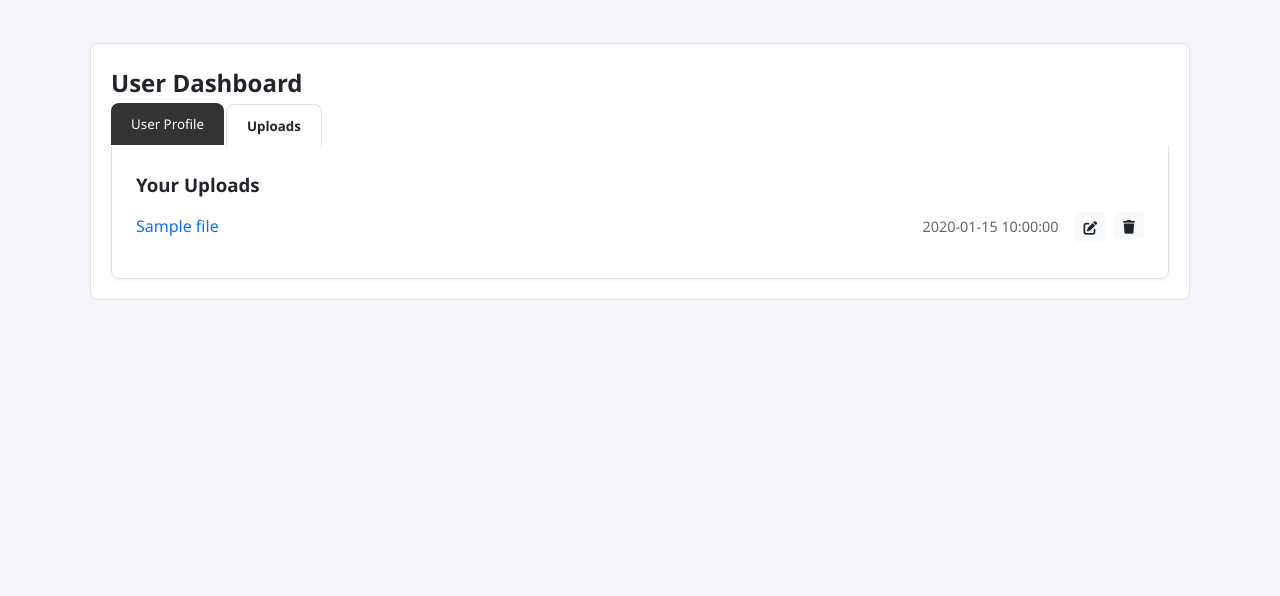
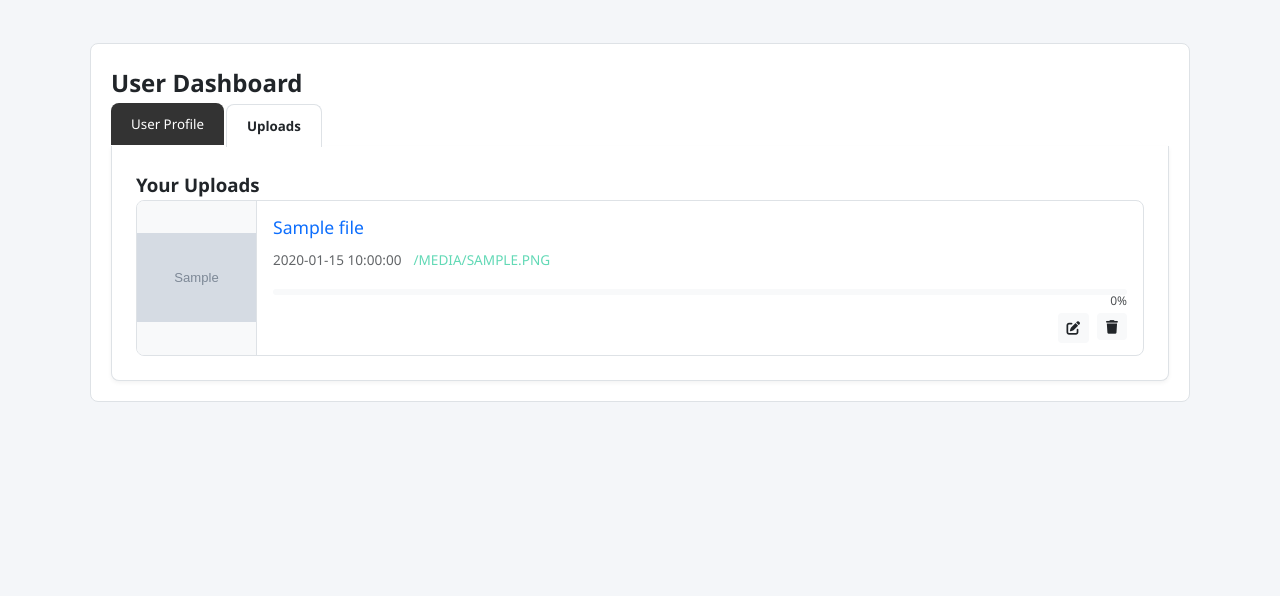
Before and after one commit to BuiTanDung-DVV/Shware, a Flask app: template app/templates/profile.html in a window 1280 px wide, after a click on "Uploads". Shown: the part 161-757 px from the top of the page. Run offline with Flask 3, Linux system fonts and the light colour scheme; tables that the repository leaves empty hold one stand-in row (values such as "Sample post"); the template is opened without the code that fills it: values that come from a table or form of the project are taken from there, most other values are stand-ins (such as "Sample title", 1, 10 or a date in 2020); grey boxes marked "Sample" are stand-in pictures; some libraries are stand-ins or nearby versions.

Commit message:
feat(upload): implement background upload with progress tracking and update user profile uploads display

```diff
--- a/app/files_management/list_files.py
+++ b/app/files_management/list_files.py
@@ -27,7 +27,14 @@ def list_files():
         page = request.args.get('page', 1, type=int)
         per_page = 5
         files = []
-        docs = db.collection('files').offset((page - 1) * per_page).limit(per_page).stream()
+
+        # Thêm sắp xếp theo upload_date giảm dần (mới nhất lên đầu)
+        docs = db.collection('files') \
+            .order_by('upload_date', direction=firestore.Query.DESCENDING) \
+            .offset((page - 1) * per_page) \
+            .limit(per_page) \
+            .stream()
+
         for doc in docs:
             data = doc.to_dict()
             files.append({
@@ -46,7 +53,7 @@ def list_files():
             })
 
         # Get total file count for pagination
-        total_files = db.collection('files').get()
+        total_files = [doc for doc in db.collection('files').stream()]
         total_pages = (len(total_files) + per_page - 1) // per_page
 
     except Exception as e:
--- a/app/models/user.py
+++ b/app/models/user.py
@@ -7,9 +7,11 @@ class User(UserMixin, db.Model):
     name = db.Column(db.String(150), nullable=False)
     email = db.Column(db.String(150), unique=True, nullable=False)
     profile_pic = db.Column(db.String(200), nullable=True)
+    role = db.Column(db.String(150), nullable=False)
 
-    def __init__(self, id_, name, email, profile_pic):
+    def __init__(self, id_, name, email, profile_pic, role):
         self.id = id_
         self.name = name
         self.email = email
         self.profile_pic = profile_pic
+        self.role = role
--- a/app/templates/profile.html
+++ b/app/templates/profile.html
@@ -33,6 +33,7 @@ block title %}User Profile{% endblock %} {% block content %}
     </li>
   </ul>
   <div class="tab-content" id="profileTabsContent">
+    <!-- Tab User Profile -->
     <div
       class="tab-pane fade show active"
       id="profile"
@@ -94,6 +95,8 @@ block title %}User Profile{% endblock %} {% block content %}
         </div>
       </div>
     </div>
+
+    <!-- Tab Uploads -->
     <div
       class="tab-pane fade"
       id="uploads"
@@ -103,25 +106,55 @@ block title %}User Profile{% endblock %} {% block content %}
       <!-- Nội dung của tab Uploads -->
       <h3>Your Uploads</h3>
       {% if user_uploads %}
-      <ul class="uploads-list-detailed">
+      <div class="uploads-column-layout">
         {% for file in user_uploads %}
-        <li class="upload-item">
+        <div class="file-card" id="file-{{ file.doc_id }}">
+          <div class="file-card-thumbnail">
+            <img
+              src="{{ file.thumbnail_url or '/static/images/default-thumbnail.png' }}"
+              alt="File Thumbnail"
+            />
+          </div>
+          <div class="file-card-content">
             <a
               href="{{ url_for('files.file_detail', doc_id=file.doc_id) }}"
-            class="upload-item-title"
-            >{{ file.title }}</a
+              class="file-card-title"
             >
-          <span class="upload-item-date"
+              {{ file.title }}
+            </a>
+            <div class="file-card-meta">
+              <span class="file-card-date"
                 >{{ file.upload_date | format_datetime }}</span
               >
-          {# Assuming you have a format_datetime filter #}
-          <div class="upload-item-actions">
+              <span class="file-card-type">{{ file.file_type }}</span>
+            </div>
+
+            <!-- Thanh tiến trình nếu đang tải lên -->
+            {% if file.upload_status == 'pending' or file.upload_status ==
+            'uploading' %}
+            <div class="upload-progress-wrapper">
+              <div class="upload-progress-container">
+                <div
+                  class="upload-progress-bar"
+                  data-upload-id="{{ file.upload_id }}"
+                  style="width: 0%"
+                ></div>
+              </div>
+              <div
+                class="upload-progress-text"
+                data-upload-id="{{ file.upload_id }}"
+              >
+                0%
+              </div>
+            </div>
+            {% endif %}
+
+            <div class="file-card-actions">
               <a
                 href="#"
                 class="btn btn-sm btn-outline-secondary action-btn"
                 title="Edit"
               >
-              {# Placeholder link for Edit #}
                 <i class="fas fa-edit"></i>
               </a>
               <form
@@ -139,15 +172,152 @@ block title %}User Profile{% endblock %} {% block content %}
                 </button>
               </form>
             </div>
-        </li>
+          </div>
+        </div>
         {% endfor %}
-      </ul>
+      </div>
       {% else %}
       <p>You have not uploaded any files yet.</p>
       {% endif %}
     </div>
   </div>
 </div>
+
+<style>
+  /* Giao diện dạng cột cho danh sách file */
+  .uploads-column-layout {
+    display: flex;
+    flex-direction: column;
+    gap: 16px;
+  }
+
+  /* Card cho từng file */
+  .file-card {
+    display: flex;
+    background-color: var(--card-bg);
+    border: 1px solid var(--border-color);
+    border-radius: 8px;
+    overflow: hidden;
+    transition: transform 0.2s, box-shadow 0.2s;
+  }
+
+  .file-card:hover {
+    transform: translateY(-2px);
+    box-shadow: 0 4px 8px rgba(0, 0, 0, 0.1);
+  }
+
+  /* Thumbnail của file */
+  .file-card-thumbnail {
+    flex: 0 0 120px;
+    background-color: var(--light-color);
+    display: flex;
+    align-items: center;
+    justify-content: center;
+    border-right: 1px solid var(--border-color);
+  }
+
+  .file-card-thumbnail img {
+    max-width: 100%;
+    max-height: 100%;
+    object-fit: cover;
+  }
+
+  /* Phần nội dung của card */
+  .file-card-content {
+    flex: 1;
+    padding: 12px 16px;
+    display: flex;
+    flex-direction: column;
+    position: relative;
+  }
+
+  /* Tiêu đề file */
+  .file-card-title {
+    max-width: 700px;
+    white-space: nowrap;
+    overflow: hidden;
+    text-overflow: ellipsis;
+    font-weight: 500;
+    font-size: 1.1em;
+    margin-bottom: 8px;
+    color: var(--primary-color);
+    text-decoration: none;
+  }
+
+  .file-card-title:hover {
+    text-decoration: underline;
+  }
+
+  /* Thông tin meta của file */
+  .file-card-meta {
+    display: flex;
+    gap: 12px;
+    margin-bottom: 10px;
+    font-size: 0.85em;
+    color: var(--text-color);
+    opacity: 0.7;
+  }
+
+  /* Loại file */
+  .file-card-type {
+    text-transform: uppercase;
+    font-weight: 500;
+    color: var(--secondary-color);
+  }
+
+  /* Phần actions */
+  .file-card-actions {
+    margin-top: 10px;
+    display: flex;
+    justify-content: flex-end;
+    gap: 8px;
+  }
+
+  /* Progress bar styling */
+  .upload-progress-wrapper {
+    width: 100%;
+    margin: 8px 0;
+    position: relative;
+  }
+
+  .upload-progress-container {
+    width: 100%;
+    height: 6px;
+    background-color: var(--light-color);
+    border-radius: 3px;
+    overflow: hidden;
+  }
+
+  .upload-progress-bar {
+    height: 100%;
+    background-color: var(--secondary-color);
+    transition: width 0.5s ease;
+    border-radius: 3px;
+  }
+
+  .upload-progress-text {
+    position: absolute;
+    right: 0;
+    bottom: -16px;
+    font-size: 12px;
+    color: var(--text-color);
+    opacity: 0.8;
+  }
+
+  /* Responsive styling */
+  @media (max-width: 576px) {
+    .file-card {
+      flex-direction: column;
+    }
+
+    .file-card-thumbnail {
+      height: 140px;
+      flex: none;
+      border-right: none;
+      border-bottom: 1px solid var(--border-color);
+    }
+  }
+</style>
 
 <script>
   document.addEventListener("DOMContentLoaded", function () {
@@ -191,7 +361,67 @@ block title %}User Profile{% endblock %} {% block content %}
         }
       });
     });
+
+    // Tìm và cập nhật thanh tiến trình cho các file đang tải
+    updateAllProgressBars();
   });
+
+  // Hàm cập nhật tất cả thanh tiến trình
+  function updateAllProgressBars() {
+    const progressBars = document.querySelectorAll(".upload-progress-bar");
+    if (progressBars.length === 0) return;
+
+    progressBars.forEach((progressBar) => {
+      const uploadId = progressBar.getAttribute("data-upload-id");
+      if (!uploadId) return;
+
+      updateProgressBar(uploadId);
+    });
+
+    // Kiểm tra cập nhật mỗi 2 giây
+    setTimeout(updateAllProgressBars, 2000); // Tăng thời gian kiểm tra để giảm tải server
+  }
+
+  // Hàm cập nhật một thanh tiến trình cụ thể
+  function updateProgressBar(uploadId) {
+    fetch(`/upload_progress/${uploadId}`)
+      .then((response) => {
+        if (!response.ok) {
+          throw new Error("Failed to fetch progress");
+        }
+        return response.json();
+      })
+      .then((data) => {
+        const progressBar = document.querySelector(
+          `.upload-progress-bar[data-upload-id="${uploadId}"]`
+        );
+        const progressText = document.querySelector(
+          `.upload-progress-text[data-upload-id="${uploadId}"]`
+        );
+
+        if (progressBar && progressText) {
+          const progress = data.progress || 0;
+          progressBar.style.width = `${progress}%`;
+          progressText.textContent = `${progress}%`;
+
+          // Nếu tải lên hoàn tất, cập nhật giao diện
+          if (data.status === "completed" && progress === 100) {
+            setTimeout(() => {
+              const container = progressBar.closest(".upload-progress-wrapper");
+              if (container) {
+                container.style.display = "none";
+              }
+            }, 1000);
+          }
+        } else {
+          console.warn(
+            "Progress bar or text not found for uploadId:",
+            uploadId
+          );
+        }
+      })
+      .catch((error) => console.error("Error updating progress:", error));
+  }
 </script>
 
 {% endblock %}
--- a/app/templates/upload.html
+++ b/app/templates/upload.html
@@ -6,6 +6,7 @@
       action="{{ url_for('upload.upload_file') }}"
       method="post"
       enctype="multipart/form-data"
+      id="uploadForm"
     >
       <!-- Flash messages -->
       {% with messages = get_flashed_messages(with_categories=true) %} {% if
```
Also changed, not shown: app/files_management/upload.py (+141 -31 lines), app/user_profile/routes.py (+12 -2 lines). Lines whose indentation alone changed are shown as unchanged.
